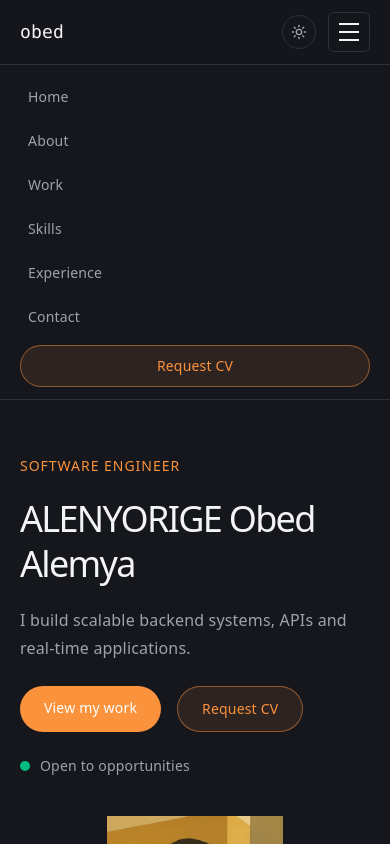
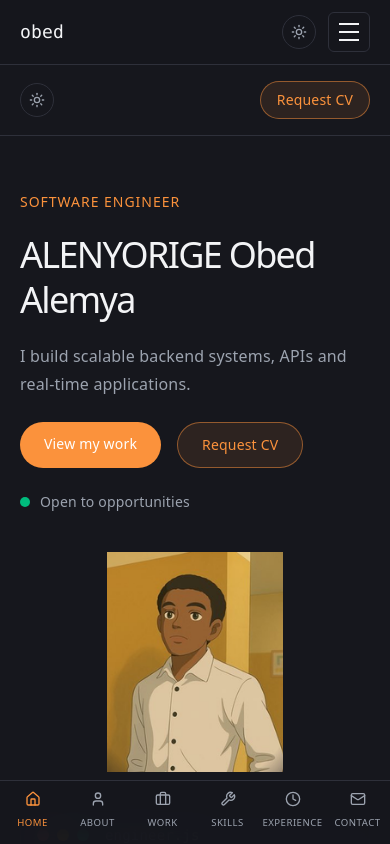
Before and after one commit to alemyaobed/alemyaobed, a React (Vite) app in the folder site/: page / in a window 390 px wide. Both pictures are taken after a click on the button 349 px from the left and 32 px from the top of the page. Shown: the top 844 px of the page. Built offline with nearby package versions, Linux system fonts and the light colour scheme.

Commit message:
Pin the top bar controls right, slim the hamburger, restore the mobile tab bar (#60)

```diff
--- a/site/src/App.tsx
+++ b/site/src/App.tsx
@@ -1,4 +1,5 @@
 import { About } from './components/About'
+import { BottomNav } from './components/BottomNav'
 import { Contact } from './components/Contact'
 import { Experience } from './components/Experience'
 import { Footer } from './components/Footer'
@@ -22,7 +23,7 @@ export default function App() {
       <Sidebar />
       <div className="flex min-h-svh flex-col lg:pl-60">
         <TopNav />
-        <main className="flex-1">
+        <main className="flex-1 pb-20 lg:pb-0">
           <Hero />
           <About />
           <Work />
@@ -34,6 +35,7 @@ export default function App() {
         </main>
         <Footer />
       </div>
+      <BottomNav />
     </>
   )
 }
--- /dev/null
+++ b/site/src/components/BottomNav.tsx
@@ -0,0 +1,56 @@
+import { NAV_ITEMS } from '../content'
+import { useActiveSection } from '../hooks/useActiveSection'
+import {
+  IconBriefcase,
+  IconClock,
+  IconHome,
+  IconMail,
+  IconUser,
+  IconWrench,
+} from './icons'
+import type { ComponentType } from 'react'
+import type { IconProps } from './icons'
+
+/** Icon lookup keyed by navigation href. */
+const SECTION_ICONS: Record<string, ComponentType<IconProps>> = {
+  '#home': IconHome,
+  '#about': IconUser,
+  '#work': IconBriefcase,
+  '#skills': IconWrench,
+  '#experience': IconClock,
+  '#contact': IconMail,
+}
+
+/**
+ * The fixed bottom tab bar on mobile carrying the section navigation,
+ * with the current section highlighted.
+ * @returns The bottom tab bar element.
+ */
+export function BottomNav() {
+  const active = useActiveSection(NAV_ITEMS.map((item) => item.href))
+  return (
+    <nav
+      aria-label="Primary"
+      style={{ paddingBottom: 'env(safe-area-inset-bottom)' }}
+      className="fixed inset-x-0 bottom-0 z-40 grid grid-cols-6 border-t border-line bg-page/95 backdrop-blur-lg lg:hidden"
+    >
+      {NAV_ITEMS.map((item) => {
+        const Icon = SECTION_ICONS[item.href] ?? IconHome
+        const isActive = item.href === active
+        return (
+          <a
+            key={item.href}
+            href={item.href}
+            aria-current={isActive ? 'page' : undefined}
+            className={`flex flex-col items-center gap-1 py-2.5 text-[0.6rem] font-medium uppercase tracking-wider transition-colors ${
+              isActive ? 'text-accent' : 'text-muted hover:text-accent'
+            }`}
+          >
+            <Icon className="h-4 w-4" />
+            <span>{item.label}</span>
+          </a>
+        )
+      })}
+    </nav>
+  )
+}
--- a/site/src/components/TopNav.tsx
+++ b/site/src/components/TopNav.tsx
@@ -1,12 +1,12 @@
 import { useState } from 'react'
-import { HERO, NAV_ITEMS, SITE } from '../content'
+import { HERO, SITE } from '../content'
 import { cvRequestHref } from '../utils'
 import { ThemeToggle } from './ThemeToggle'
 
 /**
- * The slim top bar over the content area: theme toggle and Request CV
- * on the far right, with a hamburger menu carrying the section links on
- * mobile. Section navigation itself lives in the sidebar.
+ * The slim top bar: theme toggle and Request CV pinned to the far
+ * right. On mobile the name shows on the left and the hamburger opens a
+ * small menu holding just those same two controls.
  * @returns The top bar element.
  */
 export function TopNav() {
@@ -17,18 +17,13 @@ export function TopNav() {
    */
   const handleToggle = () => setOpen((value) => !value)
 
-  /**
-   * Closes the mobile menu after a link is chosen.
-   */
-  const handleNavigate = () => setOpen(false)
-
   return (
     <header className="sticky top-0 z-40 border-b border-line bg-page/90 backdrop-blur-lg">
-      <div className="flex h-16 items-center justify-between gap-4 px-5">
+      <div className="flex h-16 items-center gap-4 px-5">
         <a href="#home" className="font-mono text-lg text-ink lg:hidden">
           {SITE.shortName}
         </a>
-        <div className="flex items-center gap-3">
+        <div className="ml-auto flex items-center gap-3">
           <ThemeToggle />
           <a
             href={cvRequestHref()}
@@ -42,7 +37,7 @@ export function TopNav() {
             aria-expanded={open}
             aria-controls="topnav-menu"
             aria-label="Menu"
-            className="inline-flex flex-col items-center justify-center gap-1.5 rounded-md border border-line p-2.5 md:hidden"
+            className="inline-flex flex-col items-center justify-center gap-1.5 rounded-md border border-line p-2.5 sm:hidden"
           >
             <span className="block h-0.5 w-5 bg-ink" aria-hidden="true" />
             <span className="block h-0.5 w-5 bg-ink" aria-hidden="true" />
@@ -51,28 +46,18 @@ export function TopNav() {
         </div>
       </div>
       {open && (
-        <nav
+        <div
           id="topnav-menu"
-          aria-label="Primary mobile"
-          className="flex flex-col gap-1 border-t border-line bg-page px-5 py-3 md:hidden"
+          className="flex items-center justify-between gap-3 border-t border-line bg-page px-5 py-4 sm:hidden"
         >
-          {NAV_ITEMS.map((item) => (
-            <a
-              key={item.href}
-              href={item.href}
-              onClick={handleNavigate}
-              className="rounded-md px-2 py-2.5 text-sm text-muted transition-colors hover:bg-pill hover:text-ink"
-            >
-              {item.label}
-            </a>
-          ))}
+          <ThemeToggle />
           <a
             href={cvRequestHref()}
-            className="mt-1 rounded-full border border-accent/50 bg-accent/10 px-4 py-2.5 text-center text-sm text-accent"
+            className="rounded-full border border-accent/50 bg-accent/10 px-4 py-2 text-sm text-accent"
           >
             {HERO.requestCvCta}
           </a>
-        </nav>
+        </div>
       )}
     </header>
   )
```
